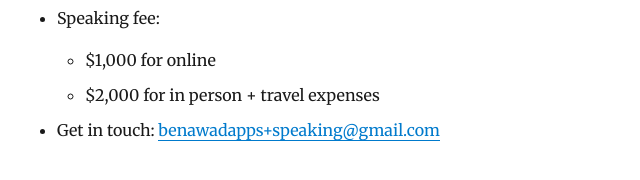
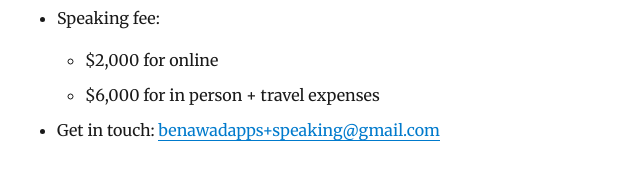
Before and after one commit to benawad/benawad.com, a Gatsby site: page /speaking/ in a window 1280 px wide. Shown: the part 406-586 px from the top of the page, 268-908 px from the left. Built offline with nearby package versions, Linux system fonts and the light colour scheme; Gatsby itself is replaced by a stand-in of ours; some packages are replaced by stand-ins of ours.

Commit message:
Update index.md

```diff
--- a/content/blog/speaking/index.md
+++ b/content/blog/speaking/index.md
@@ -11,8 +11,8 @@ description: "Have Ben Awad speak at your event or conference"
   - Ben can livestream the Q&A on [Twitch](https://www.twitch.tv/benawad)
 
 * Speaking fee:
-  - \$1,000 for online
-  - \$2,000 for in person + travel expenses
+  - \$2,000 for online
+  - \$6,000 for in person + travel expenses
 * Get in touch:
   <a
             href="mailto:benawadapps+speaking@gmail.com"
```
